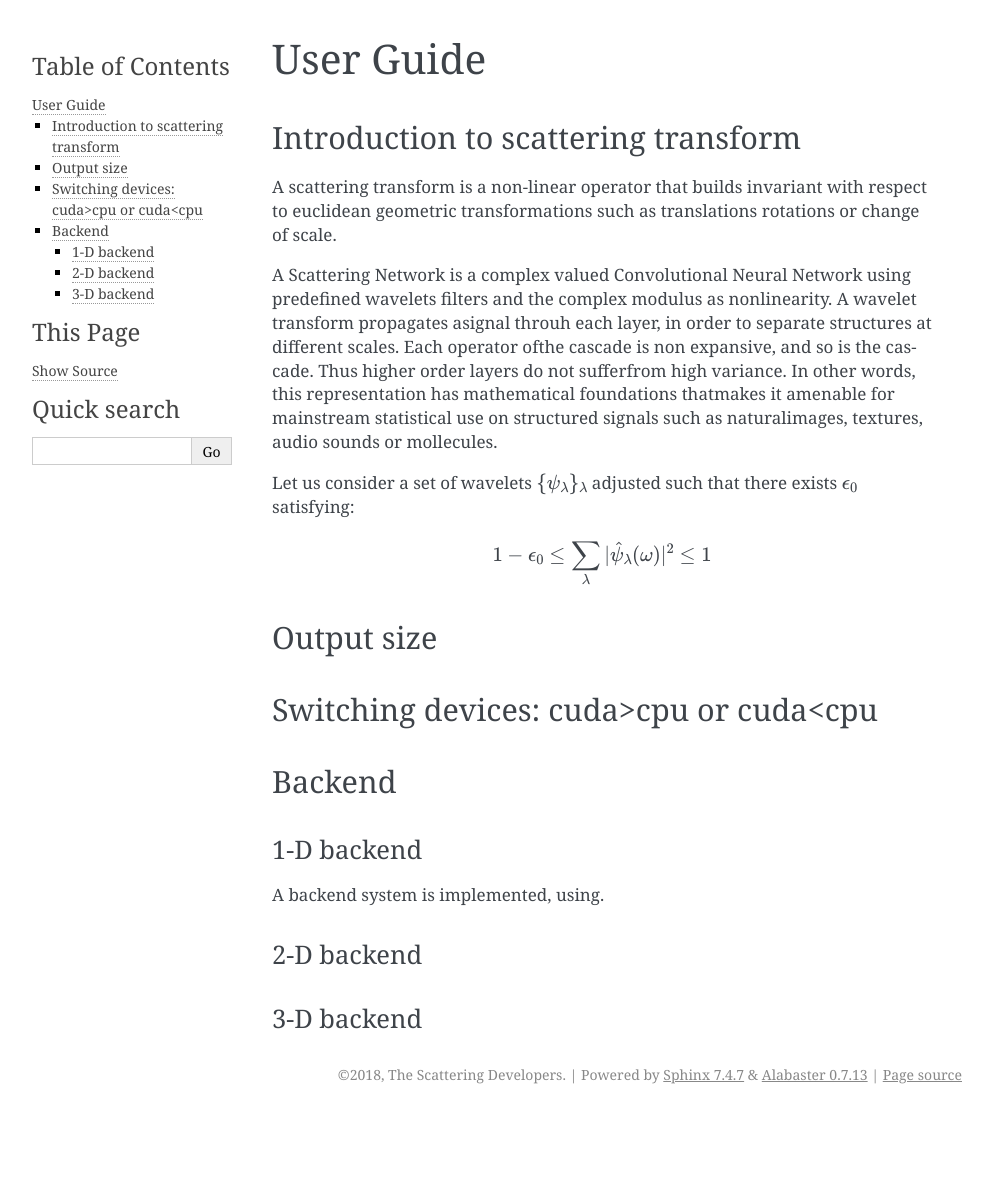
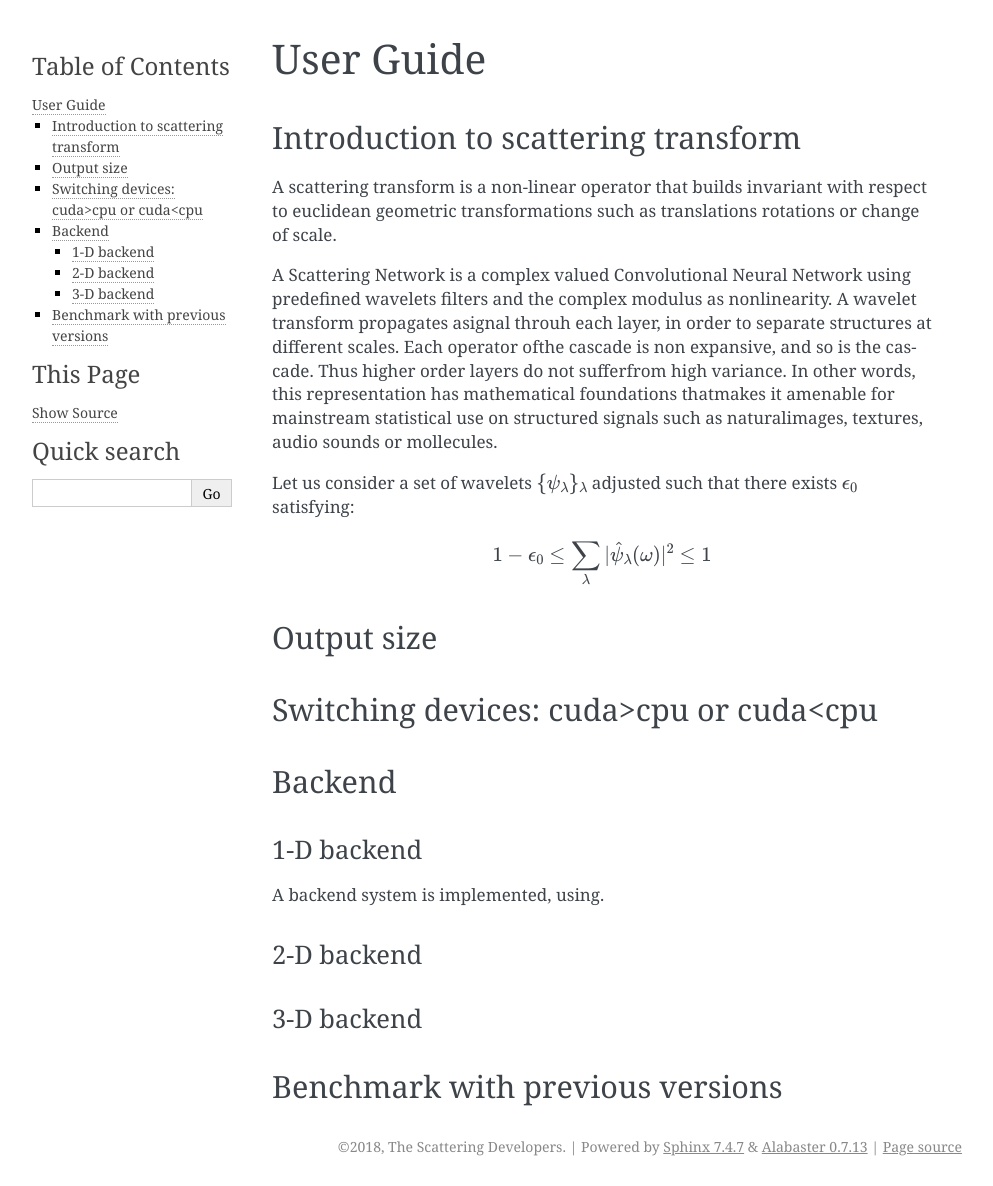
Before and after one commit to kymatio/kymatio, a Sphinx documentation site: the page built from doc/source/userguide.rst, in a window 1280 px wide. Shown: the whole page, without its empty margins (148-1141 px from the left). Built offline with Sphinx 7.4.7, drawn with Linux system fonts in a browser that asks for light colours; formulas are drawn with MathJax 3; before the commit the page ends 1114 px from its top, so only the background shows below that.

Commit message:
good doc, rly

```diff
--- a/doc/source/userguide.rst
+++ b/doc/source/userguide.rst
@@ -42,3 +42,6 @@ A backend system is implemented, using.
 
 3-D backend
 -----------
+
+Benchmark with previous versions
+================================
```
